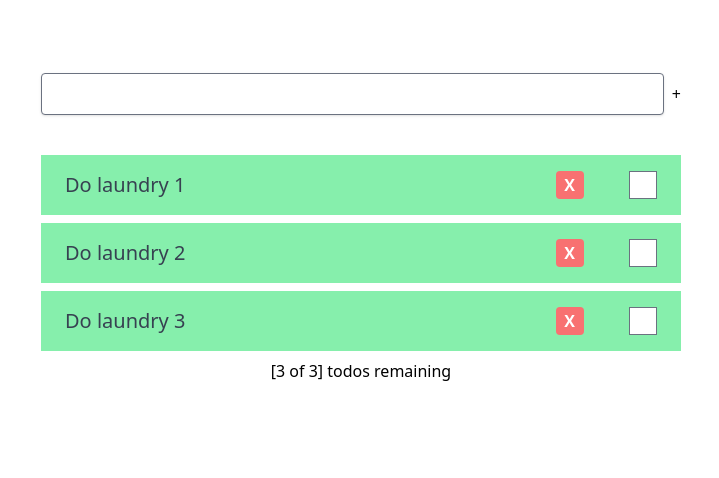
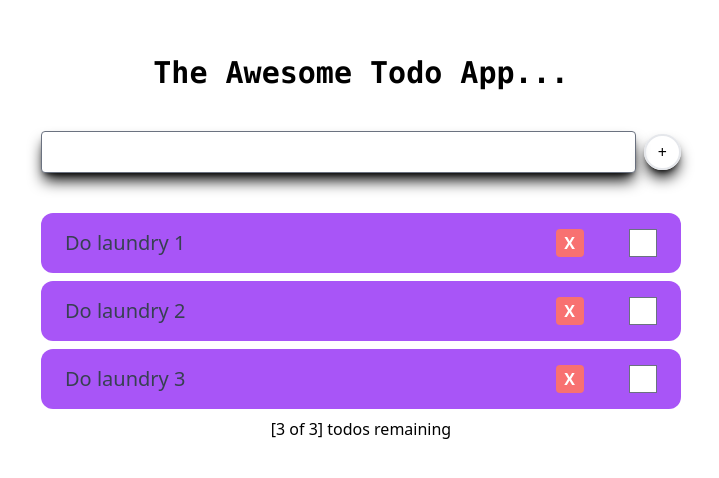
Before and after one commit to DecentraMindsCoin/recursive-test, a Next.js app: page / in a window 1280 px wide. Shown: the part 172-650 px from the top of the page, without its empty margins (279-998 px from the left). Built offline with nearby package versions, Linux system fonts and the light colour scheme.

Commit message:
Add header and style input & todos output list items

```diff
--- a/src/Components/AddTodo.tsx
+++ b/src/Components/AddTodo.tsx
@@ -1,21 +1,26 @@
 import { AddTodoProps } from '../types'
-
 
 export const AddTodo = ({
   handleSubmitTodo,
   task,
   handleChange,
 }: AddTodoProps) => (
+  <div className=' w-full'>
+    {' '}
+    <h1 className="text-center py-10 text-3xl font-bold font-mono">The Awesome Todo App...</h1>
     <form className="flex w-full justify-between" onSubmit={handleSubmitTodo}>
       <input
         type="text"
         name="task"
         value={task}
-      className="text-grey-dark mr-2 flex-1 rounded p-2 shadow"
+        className="text-grey-dark mr-2 flex-1 rounded p-2 shadow-lg shadow-black"
         onChange={handleChange}
       />
       <button type="submit" aria-label="Add todo">
-      <h1>+</h1>
+        <h1 className="rounded-full border-2 px-3 py-1 shadow-lg shadow-black">
+          +
+        </h1>
       </button>
     </form>
+  </div>
 )
--- a/src/Components/Row.tsx
+++ b/src/Components/Row.tsx
@@ -8,7 +8,7 @@ export const Row = ({
   <div
     className={`
         flex w-full p-4 mb-2 justify-between items-center
-       ${isCompleted ? "bg-gray-400 " : "bg-green-300"}
+       ${isCompleted ? "bg-gray-400 " : "bg-purple-500 rounded-xl"}
       `}
   >
     <p
--- a/src/Components/Todos.tsx
+++ b/src/Components/Todos.tsx
@@ -70,8 +70,8 @@ export const Todos = () => {
         />
       ))}
       {!hasTodos && (
-        <p className="mb-5 text-xl text-red-500 uppercase">
-          Please add a todo!
+        <p className="mb-5 text-xl text-red-500 uppercase font-bold text-mono">
+          Set Your Todo!
         </p>
       )}
       {hasTodos && (
```
Lines whose indentation alone changed are shown as unchanged.
